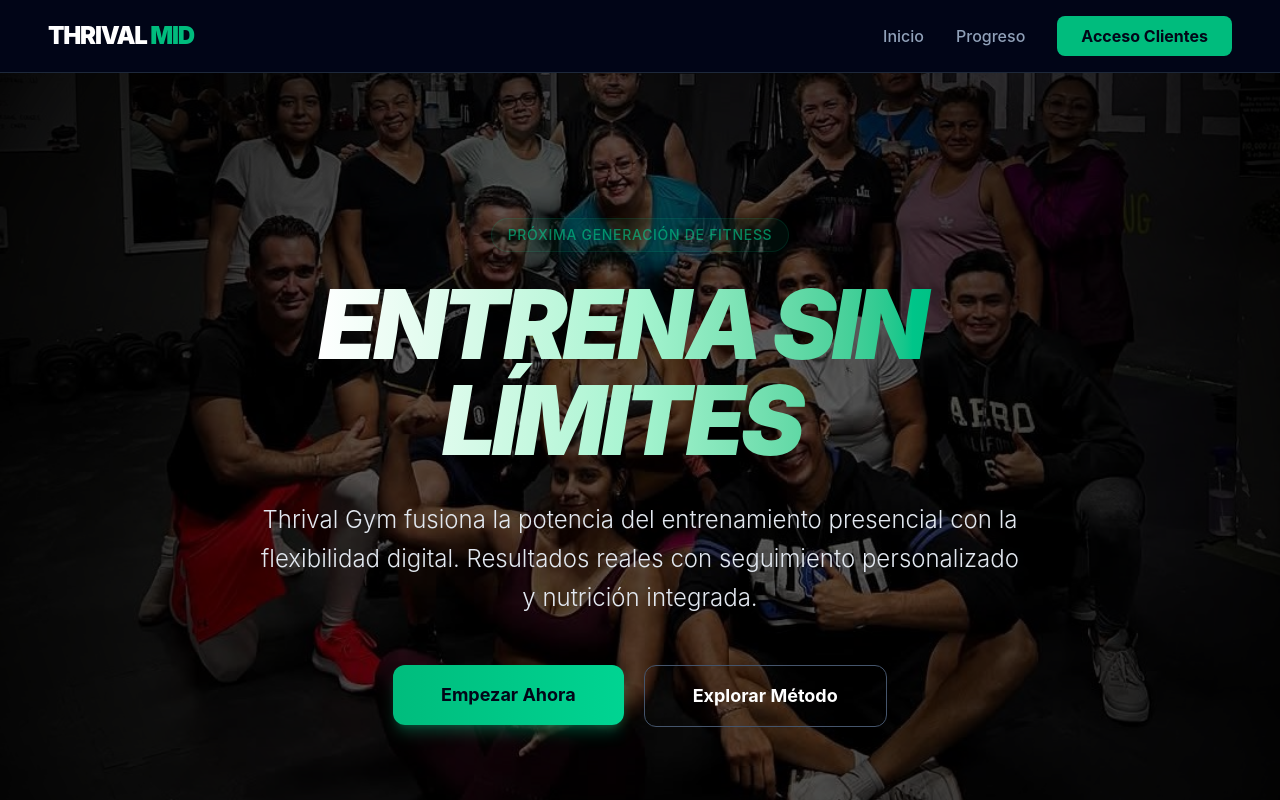
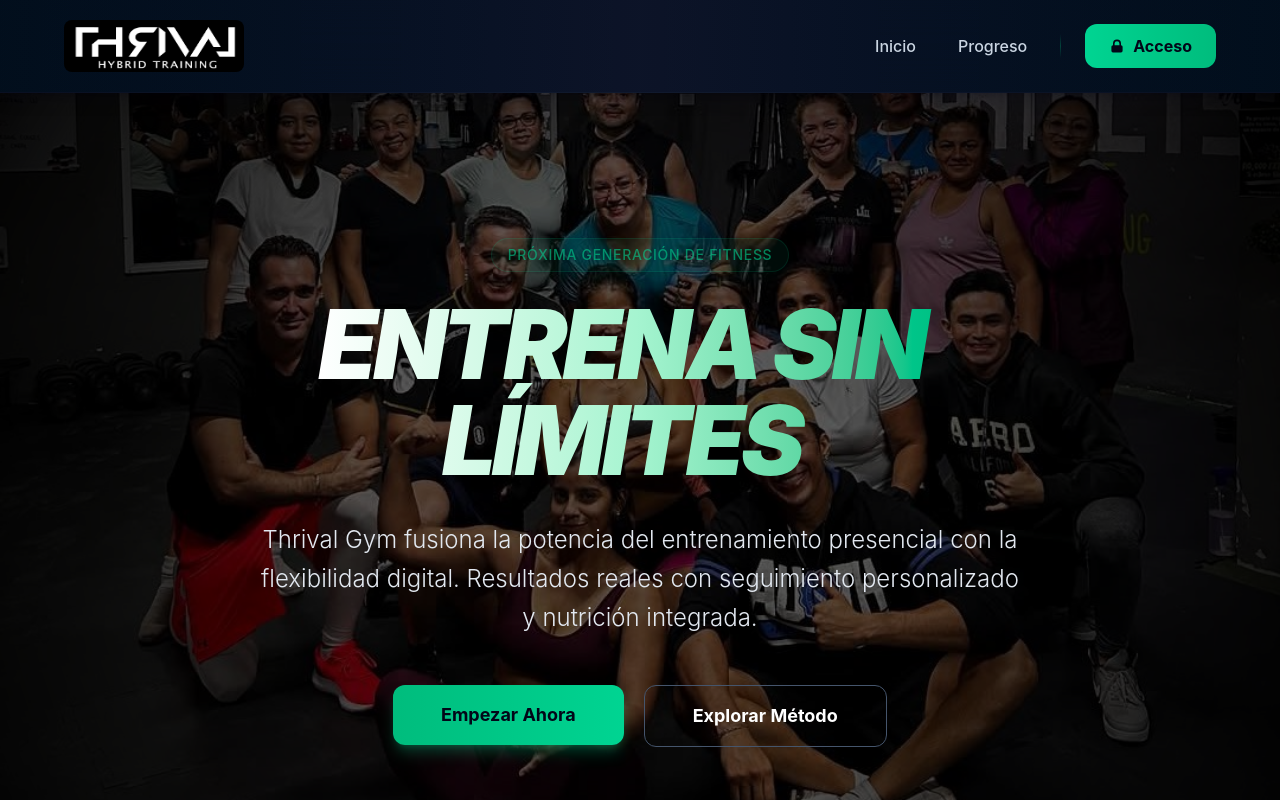
Before and after one commit to Sant-Xeleee/Thrival-Gym, a Vue app: page / in a window 1280 px wide. Shown: the top 800 px of the page. Built offline with nearby package versions, Linux system fonts and the light colour scheme.

Commit message:
se añadio un logo al navbar

```diff
--- a/src/App.vue
+++ b/src/App.vue
@@ -1,26 +1,55 @@
 <template>
   <div class="min-h-screen bg-slate-950 selection:bg-emerald-500 selection:text-slate-950">
-    <nav class="sticky top-0 z-50 px-6 md:px-12 py-4 flex justify-between items-center transition-all duration-300" :class="isScrolled ? 'bg-slate-950/95 shadow-2xl shadow-emerald-500/10' : 'bg-slate-950/80'" style="backdrop-filter: blur(20px); -webkit-backdrop-filter: blur(20px); border-bottom: 1px solid;" :style="{borderColor: isScrolled ? 'rgba(16, 185, 129, 0.2)' : 'rgba(30, 41, 59, 1)'}">
+    <nav class="sticky top-0 z-50 backdrop-blur-xl bg-gradient-to-r from-slate-950/90 via-slate-900/85 to-slate-950/90 border-b transition-all duration-500" :class="isScrolled ? 'border-emerald-500/30 shadow-2xl shadow-emerald-950/40' : 'border-slate-800/30 shadow-lg shadow-slate-950/20'">
 
-      <div class="text-white font-black text-2xl tracking-tighter transition-all duration-300" :class="isScrolled ? 'text-emerald-400' : 'text-white'">
-        THRIVAL <span :class="isScrolled ? 'text-emerald-300' : 'text-emerald-500'" class="transition-colors duration-300">MID</span>
-      </div>
+      <!-- Fondo decorativo gradiente -->
+      <div class="absolute inset-0 bg-gradient-to-r from-emerald-500/5 via-transparent to-emerald-500/5 pointer-events-none"></div>
 
-      <button @click="isMenuOpen = !isMenuOpen" class="md:hidden text-white p-2 rounded-lg hover:bg-slate-800/50 transition-all duration-300 hover:shadow-lg hover:shadow-emerald-500/20 group">
-        <svg v-if="!isMenuOpen" xmlns="http://www.w3.org/2000/svg" class="h-8 w-8 group-hover:text-emerald-400 transition-all duration-300 transform group-hover:scale-110" fill="none" viewBox="0 0 24 24" stroke="currentColor">
-          <path stroke-linecap="round" stroke-linejoin="round" stroke-width="2" d="M4 6h16M4 12h16m-7 6h7" />
-        </svg>
-        <svg v-else xmlns="http://www.w3.org/2000/svg" class="h-8 w-8 text-emerald-400 transition-all duration-300 transform scale-110" fill="none" viewBox="0 0 24 24" stroke="currentColor">
-          <path stroke-linecap="round" stroke-linejoin="round" stroke-width="2" d="M6 18L18 6M6 6l12 12" />
-        </svg>
-      </button>
+      <div class="relative px-6 md:px-16 py-5 flex justify-between items-center max-w-7xl mx-auto">
 
-      <div class="hidden md:flex space-x-8 items-center">
-        <router-link to="/" class="text-slate-400 hover:text-emerald-400 transition-colors font-medium">Inicio</router-link>
-        <router-link to="/progreso" class="text-slate-400 hover:text-emerald-400 transition-colors font-medium">Progreso</router-link>
-        <router-link to="/login" class="bg-emerald-500 text-slate-950 px-6 py-2 rounded-lg font-bold hover:bg-emerald-400 transition-all">
-          Acceso Clientes
+        <!-- Logo mejorado -->
+        <router-link to="/" class="group cursor-pointer flex items-center gap-3">
+          <div class="relative">
+            <div class="absolute inset-0 bg-gradient-to-br from-emerald-500 to-emerald-600 rounded-xl blur-lg opacity-0 group-hover:opacity-70 transition-all duration-300"></div>
+            <img :src="thrivalIcon" class="logo-icon relative w-45 h-13 rounded-lg group-hover:shadow-2xl group-hover:shadow-emerald-500/50 transition-all duration-300 transform group-hover:scale-110" alt="Thrival Icon">
+          </div>
         </router-link>
+
+        <!-- Botón menú móvil mejorado -->
+        <button @click="isMenuOpen = !isMenuOpen" class="md:hidden text-white p-2.5 rounded-xl hover:bg-emerald-500/10 transition-all duration-300 hover:shadow-lg hover:shadow-emerald-500/20 group border border-transparent hover:border-emerald-500/30 flex flex-col gap-1.5" :class="isMenuOpen ? 'menu-open' : ''">
+          <span class="hamburger-line block w-6 h-0.5 bg-white transition-all duration-300" :style="isMenuOpen ? { transform: 'rotate(45deg) translateY(12px)' } : {}"></span>
+          <span class="hamburger-line block w-6 h-0.5 bg-white transition-all duration-300" :style="isMenuOpen ? { opacity: '0' } : {}"></span>
+          <span class="hamburger-line block w-6 h-0.5 bg-white transition-all duration-300" :style="isMenuOpen ? { transform: 'rotate(-45deg) translateY(-10px)' } : {}"></span>
+        </button>
+
+        <!-- Desktop Navigation mejiorada -->
+        <div class="hidden md:flex items-center gap-2">
+          <!-- Links con efectos -->
+          <router-link to="/" class="nav-link px-4 py-2.5 rounded-lg text-slate-300 hover:text-white font-medium transition-all duration-300 hover:bg-emerald-500/10 border border-transparent hover:border-emerald-500/30 relative group">
+            <span class="relative z-10">Inicio</span>
+            <div class="absolute inset-0 bg-gradient-to-r from-emerald-500/0 via-emerald-500/5 to-emerald-500/0 rounded-lg opacity-0 group-hover:opacity-100 transition-opacity duration-300"></div>
+          </router-link>
+
+          <router-link to="/progreso" class="nav-link px-4 py-2.5 rounded-lg text-slate-300 hover:text-white font-medium transition-all duration-300 hover:bg-emerald-500/10 border border-transparent hover:border-emerald-500/30 relative group">
+            <span class="relative z-10">Progreso</span>
+            <div class="absolute inset-0 bg-gradient-to-r from-emerald-500/0 via-emerald-500/5 to-emerald-500/0 rounded-lg opacity-0 group-hover:opacity-100 transition-opacity duration-300"></div>
+          </router-link>
+
+          <!-- Separador elegante -->
+          <div class="w-px h-6 bg-gradient-to-b from-transparent via-emerald-500/30 to-transparent mx-2"></div>
+
+          <!-- Botón CTA premium -->
+          <router-link to="/login" class="cta-button ml-2 px-6 py-2.5 rounded-xl font-bold text-slate-950 transition-all duration-300 relative group overflow-hidden">
+            <div class="absolute inset-0 bg-gradient-to-r from-emerald-400 to-emerald-500 group-hover:from-emerald-300 group-hover:to-emerald-400 transition-all duration-300"></div>
+            <div class="cta-shine"></div>
+            <span class="relative z-10 flex items-center gap-2">
+              <svg class="w-4 h-4 transition-transform duration-300 group-hover:scale-110" fill="currentColor" viewBox="0 0 20 20">
+                <path fill-rule="evenodd" d="M5 9V7a5 5 0 0110 0v2a2 2 0 012 2v5a2 2 0 01-2 2H5a2 2 0 01-2-2v-5a2 2 0 012-2zm8-2v2H7V7a3 3 0 016 0z" clip-rule="evenodd"></path>
+              </svg>
+              Acceso
+            </span>
+          </router-link>
+        </div>
       </div>
     </nav>
 
@@ -116,6 +145,7 @@
 
 <script setup>
 import { ref, onMounted, onUnmounted } from 'vue';
+import thrivalIcon from '@/assets/thrival-icon.jpg';
 
 // Estado para controlar el menú móvil
 const isMenuOpen = ref(false);
@@ -133,3 +163,125 @@ const handleScroll = () => {
   isScrolled.value = window.scrollY > 50;
 };
 </script>
+
+<style scoped>
+@keyframes shine {
+  0% {
+    transform: translateX(-100%);
+  }
+  100% {
+    transform: translateX(100%);
+  }
+}
+
+@keyframes slideDown {
+  from {
+    transform: translateY(-20px);
+    opacity: 0;
+  }
+  to {
+    transform: translateY(0);
+    opacity: 1;
+  }
+}
+
+@keyframes slideUp {
+  from {
+    transform: translateY(0);
+    opacity: 1;
+  }
+  to {
+    transform: translateY(-20px);
+    opacity: 0;
+  }
+}
+
+nav {
+  animation: slideDown 0.5s ease-out;
+}
+
+/* Animación del logo */
+.logo-icon {
+  transition: all 0.3s cubic-bezier(0.34, 1.56, 0.64, 1);
+}
+
+.logo-icon:hover {
+  animation: pulse 0.6s ease-in-out;
+}
+
+@keyframes pulse {
+  0%, 100% {
+    transform: scale(1);
+  }
+  50% {
+    transform: scale(1.1);
+  }
+}
+
+/* Animación de los links del navbar */
+.nav-link {
+  position: relative;
+  transition: all 0.3s ease;
+}
+
+.nav-link::after {
+  content: '';
+  position: absolute;
+  bottom: -2px;
+  left: 0;
+  width: 0;
+  height: 2px;
+  background: linear-gradient(90deg, #10b981, #059669);
+  transition: width 0.3s ease;
+}
+
+.nav-link:hover::after {
+  width: 100%;
+}
+
+/* Animación del botón de hamburguesa */
+.hamburger-line {
+  transition: all 0.3s ease;
+}
+
+.menu-open .hamburger-line:nth-child(1) {
+  transform: rotate(45deg) translateY(12px);
+}
+
+.menu-open .hamburger-line:nth-child(2) {
+  opacity: 0;
+}
+
+.menu-open .hamburger-line:nth-child(3) {
+  transform: rotate(-45deg) translateY(-10px);
+}
+
+/* Animación del menú móvil */
+.mobile-menu-enter-active,
+.mobile-menu-leave-active {
+  transition: all 0.3s ease;
+}
+
+.mobile-menu-enter-from {
+  transform: translateX(-100%);
+  opacity: 0;
+}
+
+.mobile-menu-leave-to {
+  transform: translateX(-100%);
+  opacity: 0;
+}
+
+/* Efecto de brillo en el botón CTA */
+.cta-button {
+  position: relative;
+  overflow: hidden;
+}
+
+.cta-shine {
+  position: absolute;
+  inset: 0;
+  background: linear-gradient(90deg, transparent, rgba(255, 255, 255, 0.2), transparent);
+  animation: shine 2s infinite;
+}
+</style>
```
Also changed, not shown: src/assets/thrival-icon.jpg (added).
